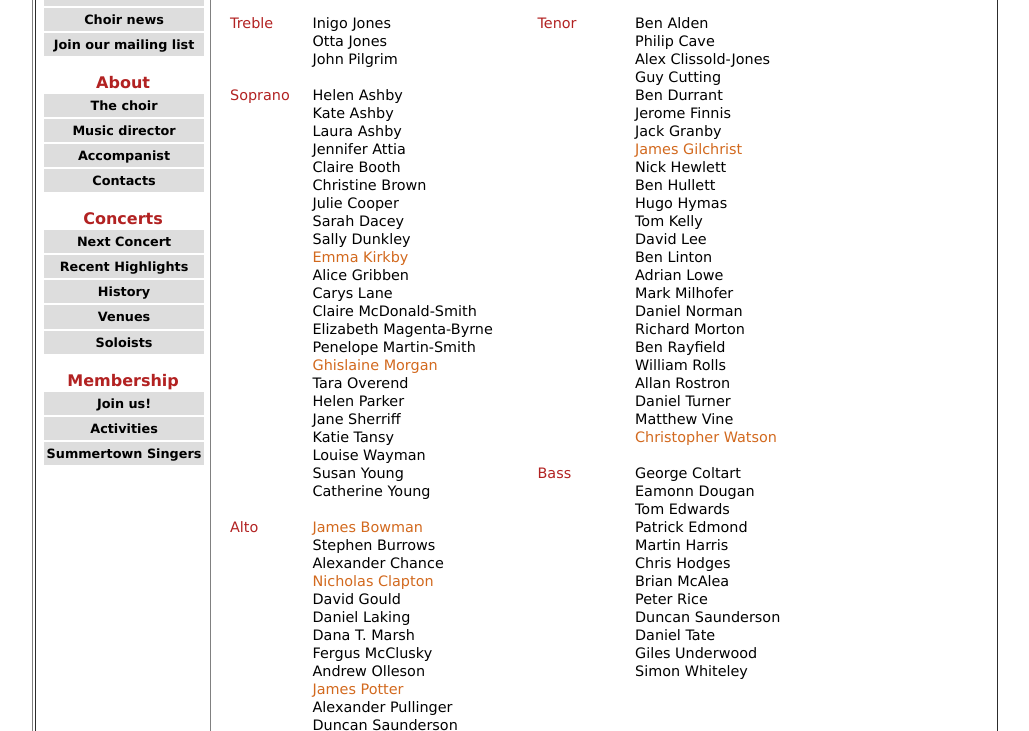
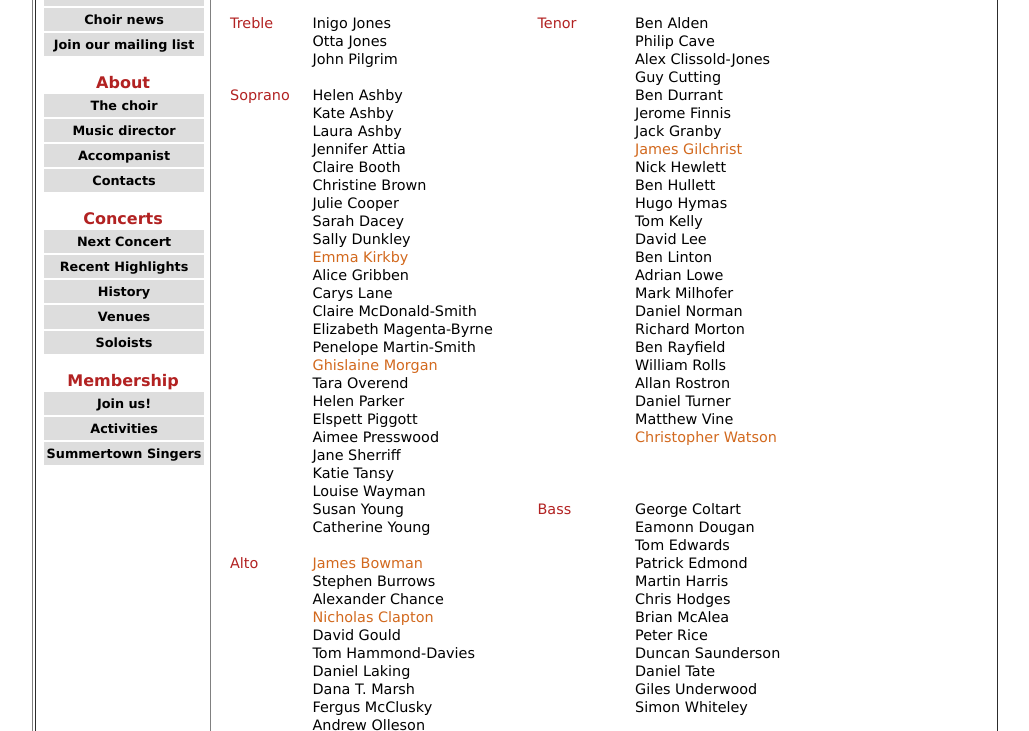
Before and after one commit to andyrimmer/SCSWebsite, a plain HTML site: page main/soloists.htm in a window 1280 px wide. Shown: the part 176-907 px from the top of the page, without its empty margins (125-1154 px from the left). Drawn offline with Linux system fonts and the light colour scheme.

Commit message:
Updated soloists

```diff
--- a/main/soloists.htm
+++ b/main/soloists.htm
@@ -211,15 +211,25 @@
                     </tr>
                     <tr>
                         <td>&nbsp;</td>
+                        <td width="30%">Elspett Piggott</td>
+                        <td width="13%">&nbsp;</td>
+                        <td width="46%"><span>Matthew Vine </span></td>
+                    </tr>
+                    <tr>
+                        <td>&nbsp;</td>
+                        <td width="30%">Aimee Presswood</td>
+                        <td width="13%">&nbsp;</td>
+                        <td width="46%"><span><a href="http://chriswatsontenor.com">Christopher Watson </a></span></td>
+                    </tr>
+                    <tr>
+                        <td>&nbsp;</td>
                         <td width="30%">Jane Sherriff</td>
                         <td width="13%">&nbsp;</td>
-                        <td width="46%"><span>Matthew Vine </span></td>
                     </tr>
                     <tr>
                         <td width="11%">&nbsp;</td>
                         <td>Katie Tansy</td>
                         <td width="13%">&nbsp;</td>
-                        <td width="46%"><span><a href="http://chriswatsontenor.com">Christopher Watson </a></span></td>
                     </tr>
                     <tr>
                         <td width="11%">&nbsp;</td>
@@ -277,27 +287,32 @@
                     </tr>
                     <tr>
                         <td width="11%">&nbsp;</td>
-                        <td width="30%">Daniel Laking</td>
+                        <td width="30%">Tom Hammond-Davies</td>
                         <td width="13%">&nbsp;</td>
                         <td width="46%">Duncan Saunderson</a></td>
                     </tr>
                     <tr>
                         <td width="11%">&nbsp;</td>
+                        <td width="30%">Daniel Laking</td>
+                        <td width="13%">&nbsp;</td>
+                        <td width="46%">Daniel Tate </a></td>
+                    </tr>
+                    <tr>
+                        <td width="11%">&nbsp;</td>
                         <td width="30%">Dana T. Marsh</td>
                         <td width="13%">&nbsp;</td>
-                        <td width="46%"></a>Daniel Tate</td>
+                        <td width="46%">Giles Underwood</a></td>
                     </tr>
                     <tr>
                         <td width="11%">&nbsp;</td>
                         <td width="30%">Fergus McClusky</td>
                         <td width="13%"><span class="voice"></span></td>
-                        <td width="46%">Giles Underwood</td>
+                        <td width="46%">Simon Whiteley</td>
                     </tr>
                     <tr>
                         <td width="11%">&nbsp;</td>
                         <td width="30%">Andrew Olleson</td>
                         <td width="13%"><span class="voice"></span></td>
-                        <td width="46%">Simon Whiteley</td>
                     </tr>
                     <tr>
                         <td>&nbsp;</td>
```
